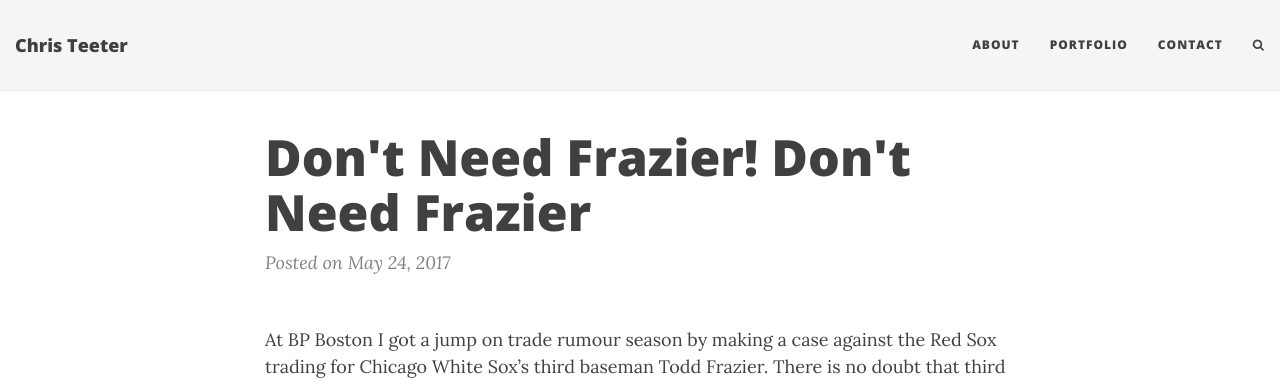
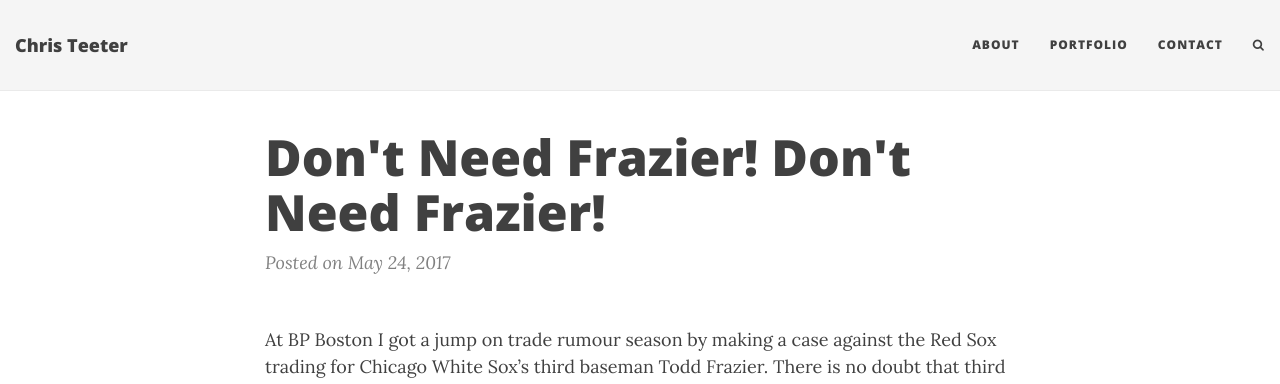
Before and after one commit to cjteeter/cjteeter.github.io, a Jekyll site: the page built from _posts/2017-05-24-third-base-options-Boston-internal-Rafael-Devers-trade-Todd-Frazier.md, in a window 1280 px wide and 900 px high. Shown: the top 384 px of the window. Built offline with Jekyll 4.4.1, drawn with Linux system fonts in a browser that asks for light colours; nearby versions of some CDN libraries.

```diff
--- a/_posts/2017-05-24-third-base-options-Boston-internal-Rafael-Devers-trade-Todd-Frazier.md
+++ b/_posts/2017-05-24-third-base-options-Boston-internal-Rafael-Devers-trade-Todd-Frazier.md
@@ -1,6 +1,6 @@
 ---
 layout: post
-title: Don't Need Frazier! Don't Need Frazier
+title: Don't Need Frazier! Don't Need Frazier!
 use-site-title: true
 comments: false
 tags:
```
